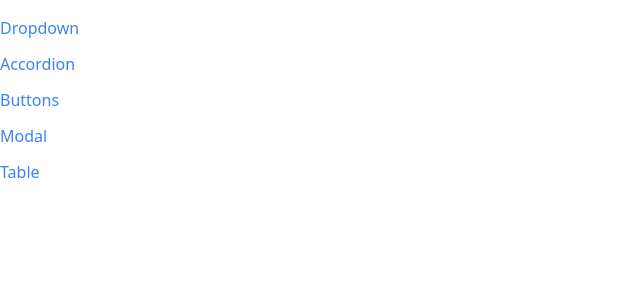
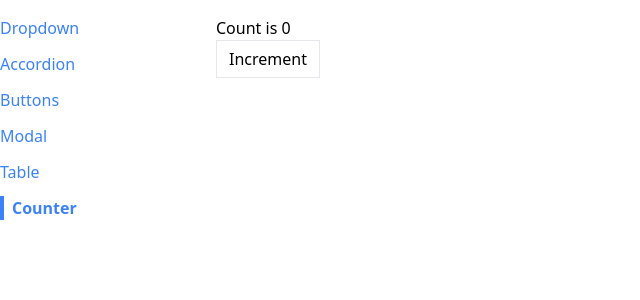
Before and after one commit to A1d0us/react-general, a React (Create React App) app: page /counter in a window 1280 px wide. Shown: the top 300 px of the page, without its empty margins (0-640 px from the left). Built offline with nearby package versions, Linux system fonts and the light colour scheme.

Commit message:
added sort hook

```diff
--- a/src/App.jsx
+++ b/src/App.jsx
@@ -5,6 +5,7 @@ import ButtonPage from "./pages/ButtonPage";
 import Sidebar from "./components/Sidebar";
 import ModalPage from "./pages/ModalPage";
 import TablePage from "./pages/TablePage";
+import CounterPage from "./pages/CounterPage";
 
 function App() {
 
@@ -27,6 +28,9 @@ function App() {
         <Route path="/table">
           <TablePage/>
         </Route>
+        <Route path="/counter">
+          <CounterPage initialCount={0}/>
+        </Route>
       </div>
     </div>
   );
--- a/src/components/Sidebar.jsx
+++ b/src/components/Sidebar.jsx
@@ -7,6 +7,7 @@ const Sidebar = () => {
     {label: 'Buttons', path: '/buttons'},
     {label: 'Modal', path: '/modal'},
     {label: 'Table', path: '/table'},
+    {label: 'Counter', path: '/counter'},
   ];
 
   const renderedLinks = links.map((link) => {
--- a/src/components/SortableTable.jsx
+++ b/src/components/SortableTable.jsx
@@ -1,31 +1,11 @@
 import Table from "./Table";
-import {useState} from "react";
 import {GoArrowDown, GoArrowUp} from "react-icons/go";
+import useSort from "../hooks/use-sort";
 
 const SortableTable = (props) => {
-  const [sortOrder, setSortOrder] = useState(null);
-  const [sortBy, setSortBy] = useState(null);
-
   const {config, data} = props;
 
-  const handleClick = (label) => {
-    if (sortBy && sortBy !== label) {
-      setSortOrder('asc');
-      setSortBy(label);
-      return;
-    }
-
-    if (sortOrder === null) {
-      setSortOrder('asc');
-      setSortBy(label);
-    } else if (sortOrder === 'asc') {
-      setSortOrder('desc');
-      setSortBy(label);
-    } else if (sortOrder === 'desc') {
-      setSortOrder(null);
-      setSortBy(null);
-    }
-  }
+  const {sortOrder, sortBy, sortedData, setSortField} = useSort(data, config);
 
   const updatedConfig = config.map((column) => {
     if (!column.sortValue) {
@@ -37,7 +17,7 @@ const SortableTable = (props) => {
       header: () => (
         <th
           className="cursor-pointer hover:bg-gray-100"
-          onClick={() => handleClick(column.label)}
+          onClick={() => setSortField(column.label)}
         >
           <div className="flex items-center">
             {getIcons(column.label, sortBy, sortOrder)}
@@ -47,23 +27,6 @@ const SortableTable = (props) => {
       )
     }
   });
-
-  let sortedData = data;
-  if (sortOrder && sortBy) {
-    const {sortValue} = config.find((column) => column.label === sortBy);
-    sortedData = [...data].sort((a, b) => {
-      const valueA = sortValue(a);
-      const valueB = sortValue(b);
-
-      const reverseOrder = sortOrder === 'asc' ? 1 : -1;
-
-      if (typeof valueA === 'string') {
-        return valueA.localeCompare(valueB) * reverseOrder;
-      } else {
-        return (valueA - valueB) * reverseOrder;
-      }
-    });
-  }
 
   return (
     <Table {...props} data={sortedData} config={updatedConfig}/>
--- /dev/null
+++ b/src/hooks/use-sort.js
@@ -0,0 +1,51 @@
+import {useState} from "react";
+
+const useSort = (data, config) => {
+  const [sortOrder, setSortOrder] = useState(null);
+  const [sortBy, setSortBy] = useState(null);
+
+  const setSortField = (label) => {
+    if (sortBy && sortBy !== label) {
+      setSortOrder('asc');
+      setSortBy(label);
+      return;
+    }
+
+    if (sortOrder === null) {
+      setSortOrder('asc');
+      setSortBy(label);
+    } else if (sortOrder === 'asc') {
+      setSortOrder('desc');
+      setSortBy(label);
+    } else if (sortOrder === 'desc') {
+      setSortOrder(null);
+      setSortBy(null);
+    }
+  }
+
+  let sortedData = data;
+  if (sortOrder && sortBy) {
+    const {sortValue} = config.find((column) => column.label === sortBy);
+    sortedData = [...data].sort((a, b) => {
+      const valueA = sortValue(a);
+      const valueB = sortValue(b);
+
+      const reverseOrder = sortOrder === 'asc' ? 1 : -1;
+
+      if (typeof valueA === 'string') {
+        return valueA.localeCompare(valueB) * reverseOrder;
+      } else {
+        return (valueA - valueB) * reverseOrder;
+      }
+    });
+  }
+
+  return {
+    sortOrder,
+    sortBy,
+    sortedData,
+    setSortField
+  }
+}
+
+export default useSort;
--- /dev/null
+++ b/src/pages/CounterPage.jsx
@@ -0,0 +1,23 @@
+import {useEffect, useState} from "react";
+import Button from "../components/Button";
+
+const CounterPage = ({initialCount}) => {
+  const [count, setCount] = useState(initialCount);
+
+  useEffect(() => {
+    console.log("=> count", count);
+  }, [count]);
+
+  const handleClick = () => {
+    setCount(count + 1);
+  }
+
+  return (
+    <div>
+      <h1>Count is {count}</h1>
+      <Button onClick={handleClick}>Increment</Button>
+    </div>
+  );
+}
+
+export default CounterPage;
```
Also changed, not shown: src/hooks/use-navigation.js (renamed from src/hooks/use-navigation.jsx).
